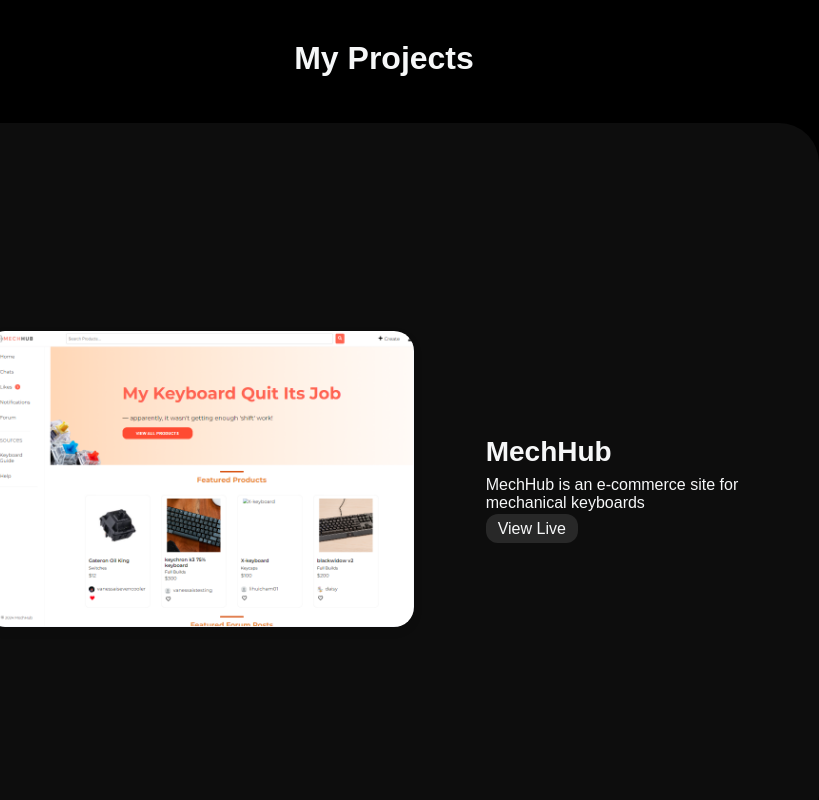
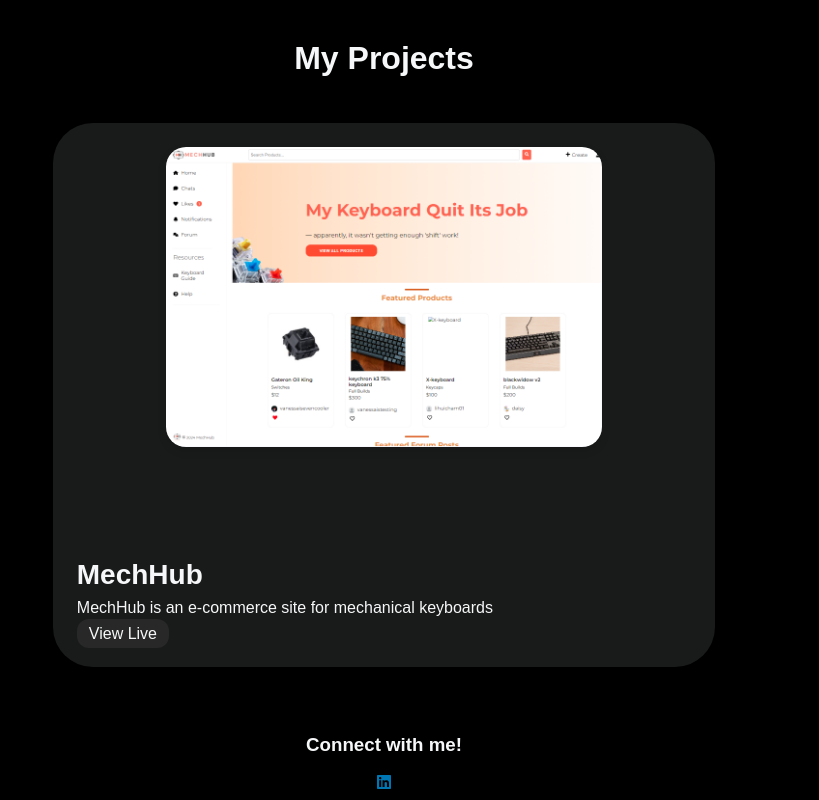
Before and after one commit to vanesssalai/portfolio, a React (Vite) app: page / in a window 768 px wide. Shown: the part 880-1680 px from the top of the page, 819 px wide, since content can reach past the window. Built offline with nearby package versions, Linux system fonts and the light colour scheme; a web font is replaced by a local one.

Commit message:
footer css fix

```diff
--- a/src/components/Projects/Projects.css
+++ b/src/components/Projects/Projects.css
@@ -3,13 +3,14 @@
     display: flex;
     flex-direction: column;
     align-items: center;
+    overflow-x: hidden;
 }
 
 .project-item {
     min-height: 80vh;
     min-width: 80vw;
     padding: 36px;
-    margin: 24px;
+    margin: 24px 0;
     border-radius: 40px;
     transform: translateY(20px);
     transition: transform 0.5s ease-out, box-shadow 0.5s ease-out;
@@ -17,7 +18,7 @@
     flex-direction: row;
     gap: 72px;
     align-items: center;
-    background-color: rgba(246, 247, 248, 0.05);
+    background-color: rgba(246, 247, 248, 0.1);
     position: relative;
     overflow: visible;
 }
@@ -27,10 +28,13 @@
     box-shadow: 0 4px 10px rgba(0, 0, 0, 0.1);
 }
 
-.image-container {
-    position: relative;
-    width: 600px;
-    height: 400px;
+image-container {
+    display: flex;
+    justify-content: center;
+    align-items: center;
+    width: 100%;
+    height: auto;
+    overflow: hidden;
 }
 
 .image-container {
@@ -74,7 +78,7 @@
 }
 
 .project-item:hover .project-image:nth-child(1) {
-    transform: translateX(40px) translateY(-20px);
+    transform: translateX(32px) translateY(-20px);
     transition-delay: 0s;
 }
 
@@ -85,7 +89,7 @@
 }
 
 .project-item:hover .project-image:nth-child(3) {
-    transform: translateX(-40px) translateY(20px);
+    transform: translateX(-32px) translateY(20px);
     display: block;
     transition-delay: 0.7s;
 }
@@ -96,7 +100,7 @@
 }
 
 .project-information-container {
-    margin-top: 1rem;
+    margin-top: 16px;
 }
 
 .project-information-container h3 {
@@ -105,7 +109,7 @@
 }
 
 .project-information-container p {
-    margin: 0.5rem 0;
+    margin: 8px 0;
 }
 
 .project-information-container a {
@@ -142,3 +146,39 @@
     75% { color: #20A4F3; }
     100% { color: #FF3366; }
 }
+
+@media screen and (max-width: 768px) {
+    .project-item {
+        flex-direction: column;
+        min-height: auto;
+        min-width: 80vw;
+        padding: 24px;
+    }
+
+    .image-container {
+        width: 100%;
+        height: 300px;
+        margin-bottom: 24px;
+    }
+
+    .project-image {
+        position: relative;
+        display: block;
+        max-width: 100%;
+        max-height: 100%;
+        object-fit: contain;
+    }
+
+    .project-image:nth-child(2),
+    .project-image:nth-child(3) {
+        display: none;
+    }
+
+    .project-item:hover .project-image:nth-child(1) {
+        transform: none;
+    }
+
+    .project-information-container {
+        width: 100%;
+    }
+}
--- a/src/layout/Footer/Footer.css
+++ b/src/layout/Footer/Footer.css
@@ -1,14 +1,12 @@
 footer {
     margin-top: auto;
+    width: 100vw;
+    max-width: 1360px;
+    display: flex;
     width: 100%;
-    max-width: 85rem;
-    padding-top: 1.5rem;   /* py-6 */
-    padding-bottom: 1.5rem; /* py-6 */
-    padding-left: 1rem;    /* px-4 */
-    padding-right: 1rem;   /* px-4 */
-    margin-left: auto;
-    margin-right: auto;
-    display: flex;
+    flex-direction: column;
+    justify-content: center;
+    align-items: center;
 }
 
 .footer-content {
@@ -22,17 +20,3 @@
 .footer-icon {
     cursor: pointer;
 }
-
-@media (min-width: 640px) {
-    footer {
-        padding-left: 1.5rem;  /* sm:px-6 */
-        padding-right: 1.5rem; /* sm:px-6 */
-    }
-}
-
-@media (min-width: 1024px) {
-    footer {
-        padding-left: 2rem;  /* lg:px-8 */
-        padding-right: 2rem; /* lg:px-8 */
-    }
-}
```
